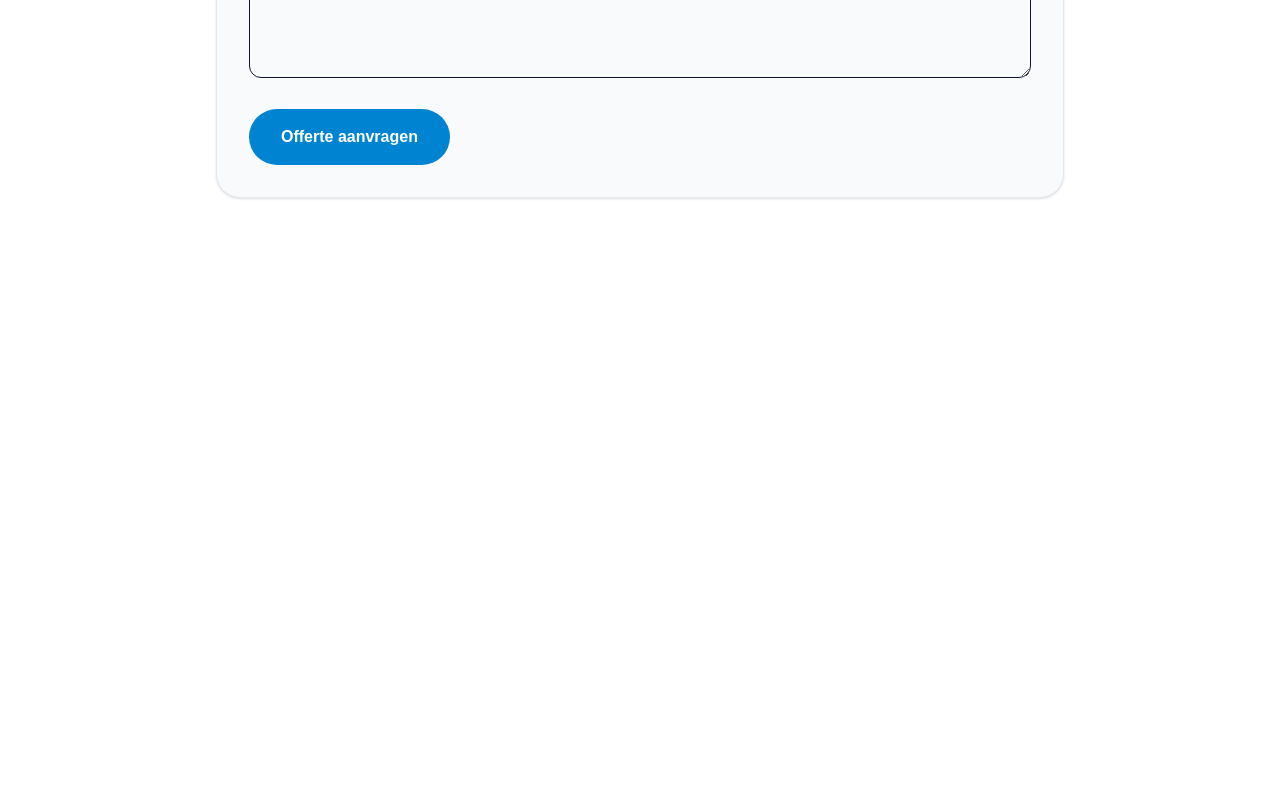
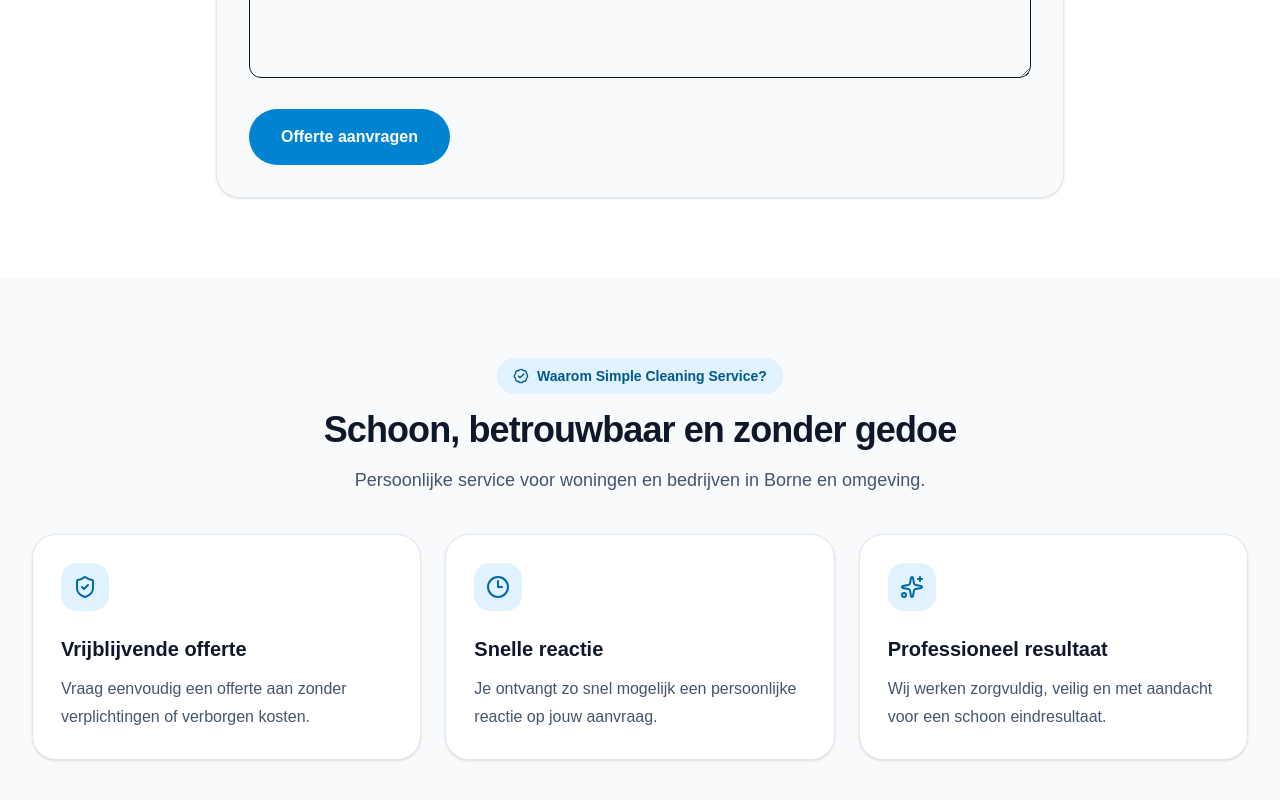
Before and after one commit to SimpleCleaning/scs-website, a Next.js app: page /offerte in a window 1280 px wide. Shown: the part 1357-2157 px from the top of the page. Before the commit the page ends 1635 px from the top, so only its background shows below. Built offline with nearby package versions, Linux system fonts and the light colour scheme.

Commit message:
Add benefits section to offer page

```diff
--- a/components/offerte/Benefits.tsx
+++ b/components/offerte/Benefits.tsx
@@ -1,3 +1,76 @@
+import {
+  BadgeCheck,
+  Clock3,
+  ShieldCheck,
+  Sparkles,
+} from "lucide-react";
+
+const benefits = [
+  {
+    title: "Vrijblijvende offerte",
+    description:
+      "Vraag eenvoudig een offerte aan zonder verplichtingen of verborgen kosten.",
+    icon: ShieldCheck,
+  },
+  {
+    title: "Snelle reactie",
+    description:
+      "Je ontvangt zo snel mogelijk een persoonlijke reactie op jouw aanvraag.",
+    icon: Clock3,
+  },
+  {
+    title: "Professioneel resultaat",
+    description:
+      "Wij werken zorgvuldig, veilig en met aandacht voor een schoon eindresultaat.",
+    icon: Sparkles,
+  },
+];
+
 export default function Benefits() {
-  return null;
+  return (
+    <section className="bg-slate-50 py-16 sm:py-20">
+      <div className="mx-auto max-w-7xl px-4 sm:px-6 lg:px-8">
+        <div className="mx-auto max-w-2xl text-center">
+          <div className="mb-4 inline-flex items-center gap-2 rounded-full bg-sky-100 px-4 py-2 text-sm font-semibold text-sky-800">
+            <BadgeCheck className="h-4 w-4" aria-hidden="true" />
+            Waarom Simple Cleaning Service?
+          </div>
+
+          <h2 className="text-3xl font-bold tracking-tight text-slate-900 sm:text-4xl">
+            Schoon, betrouwbaar en zonder gedoe
+          </h2>
+
+          <p className="mt-4 text-base leading-7 text-slate-600 sm:text-lg">
+            Persoonlijke service voor woningen en bedrijven in Borne en
+            omgeving.
+          </p>
+        </div>
+
+        <div className="mt-10 grid gap-6 md:grid-cols-3">
+          {benefits.map((benefit) => {
+            const Icon = benefit.icon;
+
+            return (
+              <article
+                key={benefit.title}
+                className="rounded-3xl border border-slate-200 bg-white p-7 shadow-sm transition duration-300 hover:-translate-y-1 hover:shadow-lg"
+              >
+                <div className="flex h-12 w-12 items-center justify-center rounded-2xl bg-sky-100 text-sky-700">
+                  <Icon className="h-6 w-6" aria-hidden="true" />
+                </div>
+
+                <h3 className="mt-6 text-xl font-bold text-slate-900">
+                  {benefit.title}
+                </h3>
+
+                <p className="mt-3 leading-7 text-slate-600">
+                  {benefit.description}
+                </p>
+              </article>
+            );
+          })}
+        </div>
+      </div>
+    </section>
+  );
 }
--- a/package.json
+++ b/package.json
@@ -9,6 +9,7 @@
     "lint": "eslint"
   },
   "dependencies": {
+    "lucide-react": "^1.27.0",
     "next": "16.2.11",
     "react": "19.2.4",
     "react-dom": "19.2.4"
```
Also changed, not shown: 1 other file (tests, documents, lock files or other folders).
